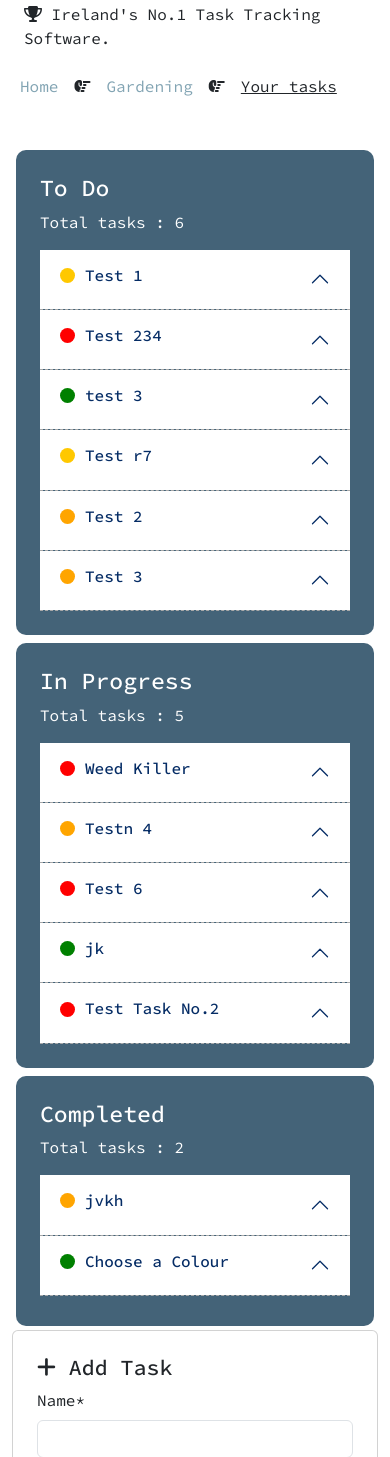
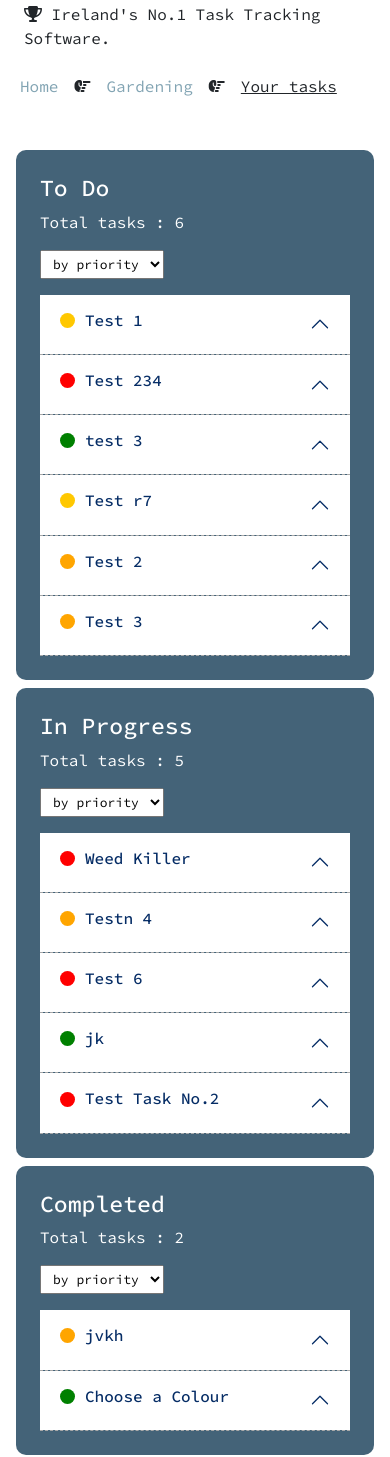
Before and after one commit to Ana-Niko-byte/zenlist, a Django app: a page that uses workspace/templates/workspace/ws_detail.html in a window 390 px wide. Shown: the part 317-1774 px from the top of the page. Run offline with Django 4.2, Linux system fonts and the light colour scheme; a user stored in the database is signed in; data comes from the database, SQL or seed files in the repository; both versions use the stored data as it was after the commit; some libraries are stand-ins or nearby versions.

Commit message:
add: html select fields to tasks

```diff
--- a/static/css/style.css
+++ b/static/css/style.css
@@ -137,6 +137,10 @@ body {
 
 .star-rating {
   font-size: 2rem;
+}
+
+.task-filter-select{
+  font-size: 13px;
 }
 
 .breaker {
@@ -284,6 +288,12 @@ a .social-icon {
 }
 
 /* Media Queries */
+@media all and (max-width: 450px){
+  .heading-container{
+    flex-direction: column;
+    margin: 0 0;
+  }
+}
 @media all and (max-width: 990px) {
   #container-scrum-row {
     flex-direction: column-reverse;
--- /dev/null
+++ b/workspace/templates/workspace/_select_field.html
@@ -0,0 +1,6 @@
+<div class="select-filter mx-0 mb-3">
+    <select name="task-filter" class="task-filter-select px-2 py-1" id="task{{uniqueIdValue}}-filter">
+    <option value="by best">by priority</option>
+    <option value="by lowest">by due-date</option>
+    </select>
+</div>
--- a/workspace/templates/workspace/ws_detail.html
+++ b/workspace/templates/workspace/ws_detail.html
@@ -30,8 +30,11 @@
                         <div class="row">
                             <div class="col-lg-4 col-md-4 col-sm-12 p-1">
                                 <div class="col-12 task-box text-white p-4">
+                                    <div class="heading-container">
                                         <h3>To Do</h3>
                                         <p>Total tasks : {{todo_count}}</p>
+                                    </div>
+                                    {% include 'workspace/_select_field.html' with uniqueIdValue=1 %}
                                     {% for task in todo_tasks %}
                                     {% include 'workspace/_task_detail.html' with task=task id='todo{{forloop.counter}}' %}
                                     {% endfor %}
@@ -41,8 +44,11 @@
                             <!-- In Progress Tasks -->
                             <div class="col-lg-4 col-md-4 col-sm-12 p-1">
                                 <div class="col-12 task-box text-white p-4">
+                                    <div class="heading-container">
                                         <h3>In Progress</h3>
                                         <p>Total tasks : {{progress_count}}</p>
+                                    </div>
+                                    {% include 'workspace/_select_field.html' with uniqueIdValue=2 %}
                                     {% for task in progress_tasks %}
                                     {% include 'workspace/_task_detail.html' with task=task id='progress{{forloop.counter}}' %}
                                     {% endfor %}
@@ -52,8 +58,11 @@
                             <!-- Done Tasks -->
                             <div class="col-lg-4 col-md-4 col-sm-12 p-1">
                                 <div class="col-12 task-box text-white p-4">
+                                    <div class="heading-container">
                                         <h3>Completed</h3>
                                         <p>Total tasks : {{completed_count}}</p>
+                                    </div>
+                                    {% include 'workspace/_select_field.html' with uniqueIdValue=3 %}
                                     {% for task in completed_tasks %}
                                     {% include 'workspace/_task_detail.html' with task=task id='complete{{forloop.counter}}' %}
                                     {% endfor %}
```
Also changed, not shown: db.sqlite3, 1 other file. Lines whose indentation alone changed are shown as unchanged.
